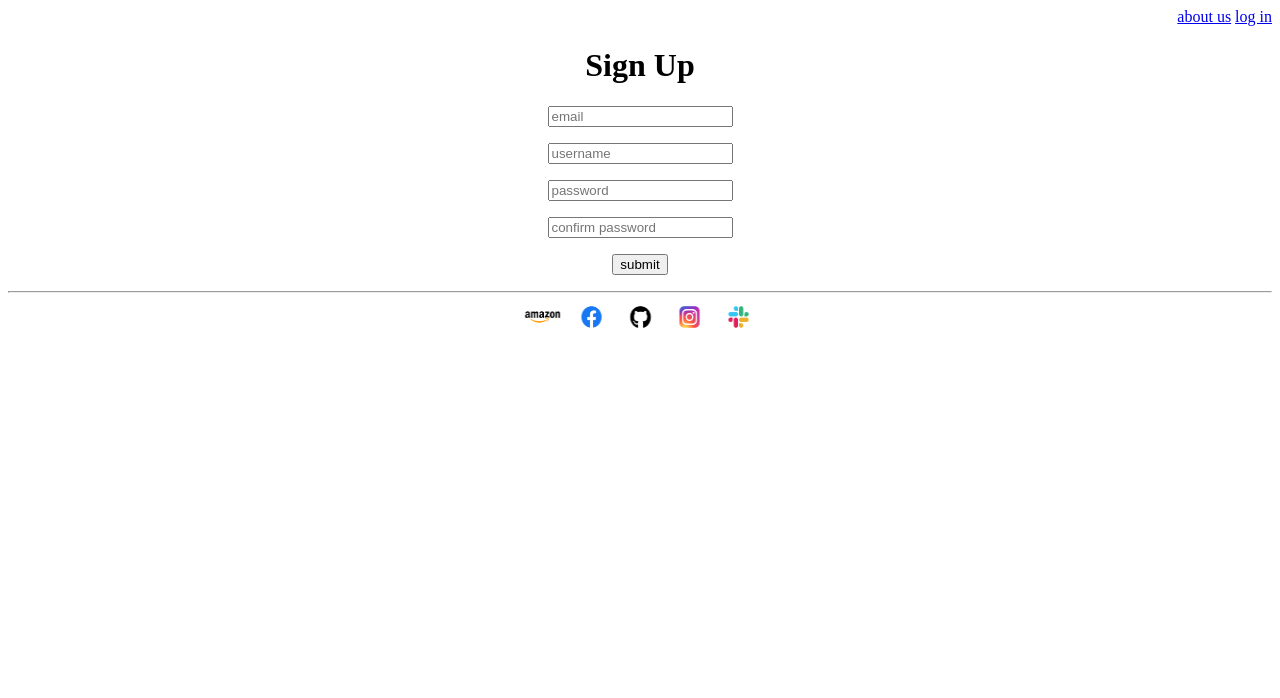
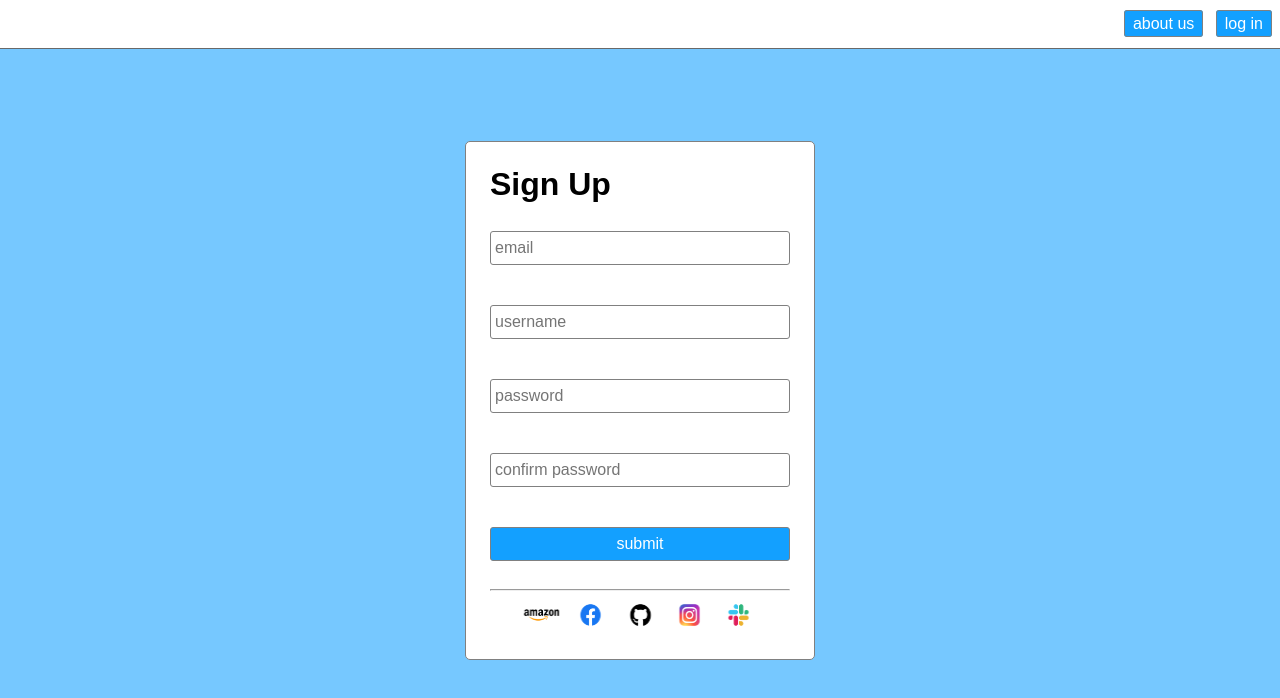
Before and after one commit to hayzemke/staticRegister, a plain HTML site: page index2.html in a window 1280 px wide. Drawn offline with Linux system fonts and the light colour scheme.

Commit message:
finished product

```diff
--- a/index2.html
+++ b/index2.html
@@ -4,18 +4,19 @@
     <meta charset="UTF-8" />
     <meta http-equiv="X-UA-Compatible" content="IE=edge" />
     <meta name="viewport" content="width=device-width, initial-scale=1.0" />
+    <link rel="stylesheet" href="./main.css">
     <title>register page</title>
   </head>
   <header>
-    <nav style="text-align: right">
+
       <a href="#">about us</a>
       <a href="#">log in</a>
-    </nav>
+
   </header>
   <body>
-    <div>
-      <h1 style="text-align: center">Sign Up</h1>
-      <form style="text-align: center;">
+    <div class="container">
+      <h1>Sign Up</h1>
+      <form>
         <p>
             <input type="email" placeholder="email" name="email" required />
         </p>
--- /dev/null
+++ b/main.css
@@ -0,0 +1,69 @@
+body{
+    background-color: #76c8ff;
+    margin: 0;
+    font-family: sans-serif;
+    display: flex;
+    height: 100vh;
+}
+
+header{
+    background-color: white;
+    text-align: right;
+    padding: .75rem 0;
+    border-bottom: solid 1px dimgray;
+    box-shadow:
+    0 4px 8px 0 rgba(0, 0, 0, 0.2)
+    0 6px 20px 0 rgba(0, 0, 0, 0.19);
+    position: fixed;
+    top: 0;
+    left: 0;
+    width: 100vw;
+}
+
+header a{
+    color: white;
+    background-color: #13a0ff;
+    border: solid 1px gray;
+    border-radius: 3px;
+    padding: .25rem .5rem;
+    margin-right: .5rem;
+    line-height: 1.5rem;
+    text-decoration: none;
+}
+
+header a:hover, form button:hover{
+    background-color: #1084d1;
+    cursor: pointer;
+}
+
+.container{
+    margin: auto;
+    padding: 1.5rem;
+    background-color: white;
+    border: solid 1px gray;
+    border-radius: 5px;
+    box-shadow:
+        0 4px 8px 0 rgba(0, 0, 0, 0.2)
+        0 6px 20px 0 rgba(0, 0, 0, 0.19);
+}
+
+.container > h1{
+    margin: 0 0 .5rem;
+}
+
+form input, form button{
+    width: 100%;
+    min-width: 300px;
+    box-sizing: border-box;
+    margin: .75rem 0;
+    padding: .25rem;
+    line-height: 1.5rem;
+    font-size: 1em;
+    border: solid 1px gray;
+    border-radius: 3px;
+}
+
+form button{
+    color: white;
+    background-color: #13a0ff;
+}
```
